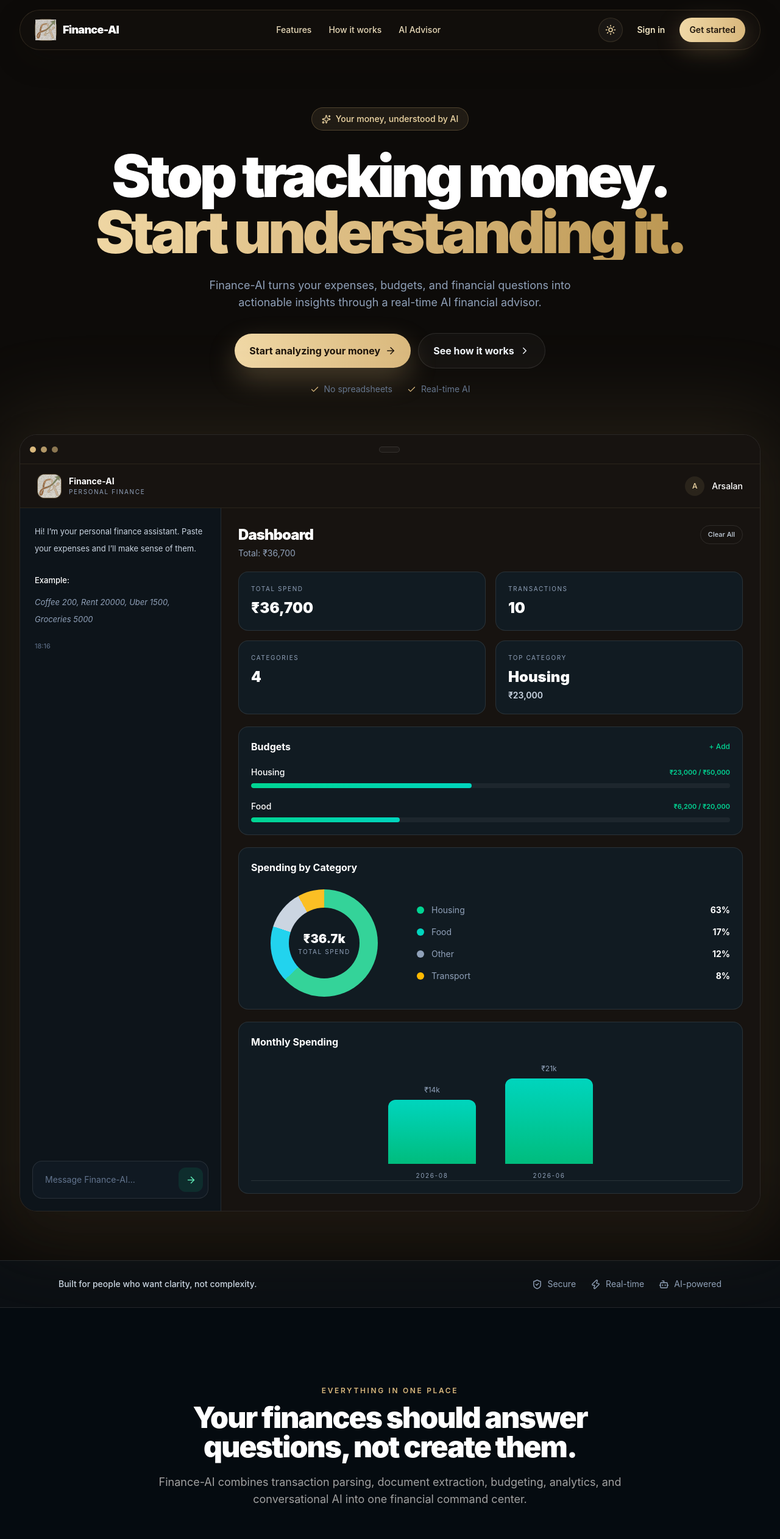
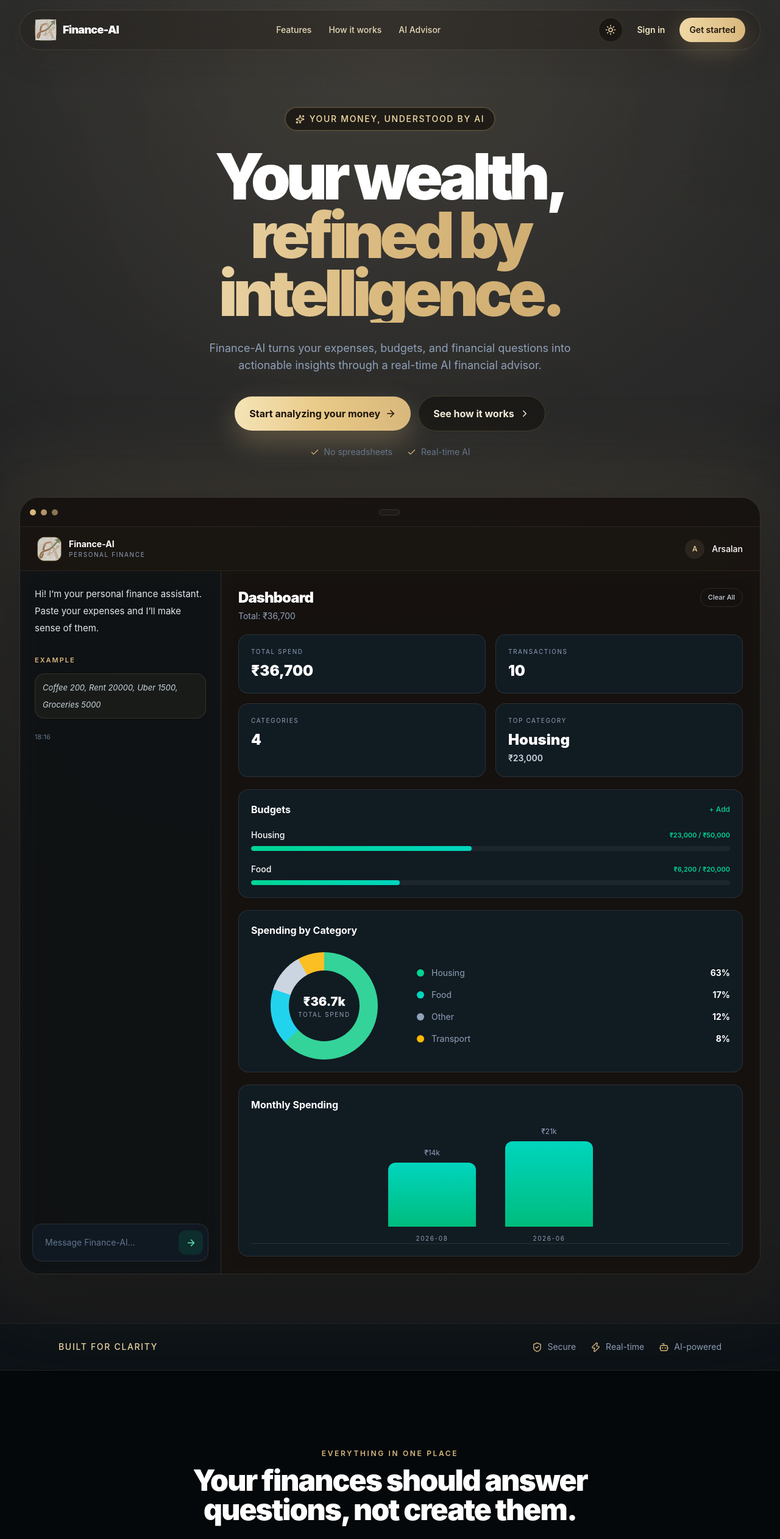
Before and after one commit to arsalanfarooq12/finance-agent, a React (Vite) app in the folder frontend/: page / in a window 1280 px wide. Shown: the top 2523 px of the page at 61% size. Built offline with nearby package versions, Linux system fonts and the light colour scheme; no server answers.

Commit message:
style: enhance visual design and responsiveness in LandingPage component

```diff
--- a/frontend/src/pages/LandingPage.tsx
+++ b/frontend/src/pages/LandingPage.tsx
@@ -7,7 +7,6 @@ import {
   Check,
   ChevronRight,
   CreditCard,
-  FileText,
   MessageSquare,
   Moon,
   ShieldCheck,
@@ -66,9 +65,9 @@ function Badge({
 }) {
   return (
     <div
-      className={`inline-flex items-center gap-2 rounded-full border px-4 py-2 text-sm font-medium backdrop-blur-sm ${
+      className={`inline-flex items-center gap-2 rounded-full border px-4 py-2 text-sm font-medium tracking-[0.12em] uppercase backdrop-blur-sm ${
         darkMode
-          ? "border-[#d9b87d]/25 bg-[#d9b87d]/10 text-[#f0d8a6]"
+          ? "border-[#d9b87d]/30 bg-[#1a150f]/80 text-[#f3deaa] shadow-[0_0_0_1px_rgba(217,184,125,0.12)]"
           : "border-[#d9b87d]/25 bg-[#f7efe3] text-[#886a2e]"
       }`}
     >
@@ -119,9 +118,6 @@ function SectionHeading({
 }
 
 function DashboardPreview({ darkMode }: { darkMode: boolean }) {
-  const surface = darkMode
-    ? "border-white/10 bg-[#0f1419]"
-    : "border-slate-200 bg-white";
   const textPrimary = darkMode ? "text-white" : "text-slate-950";
   const textSecondary = darkMode ? "text-slate-400" : "text-slate-500";
 
@@ -129,20 +125,20 @@ function DashboardPreview({ darkMode }: { darkMode: boolean }) {
     <div className="relative mx-auto mt-10 max-w-[1250px] sm:mt-16">
       <div
         className={`absolute -inset-10 rounded-[4rem] blur-3xl ${
-          darkMode ? "bg-[#d9b87d]/10" : "bg-[#f7efe3]/80"
+          darkMode ? "bg-[#d9b87d]/12" : "bg-[#f7efe3]/80"
         }`}
       />
 
       <div
-        className={`relative overflow-hidden rounded-[1.75rem] border shadow-[0_35px_80px_rgba(26,18,10,0.22)] ${
-          darkMode ? "bg-[#120f0d]" : "bg-white"
-        } ${surface}`}
+        className={`relative overflow-hidden rounded-[2rem] border border-white/10 shadow-[0_40px_100px_rgba(7,8,12,0.45)] backdrop-blur-2xl ${
+          darkMode ? "bg-[rgba(18,15,13,0.68)]" : "bg-[rgba(255,255,255,0.62)]"
+        }`}
       >
         <div
           className={`flex h-12 items-center justify-between border-b px-4 ${
             darkMode
-              ? "border-[#d9b87d]/10 bg-[#171310]"
-              : "border-[#ead8b4] bg-[#fbf7f2]"
+              ? "border-[#d9b87d]/10 bg-[rgba(23,19,16,0.78)]"
+              : "border-[#ead8b4] bg-[rgba(251,247,242,0.72)]"
           }`}
         >
           <div className="flex items-center gap-2">
@@ -167,8 +163,8 @@ function DashboardPreview({ darkMode }: { darkMode: boolean }) {
         <div
           className={`flex h-[72px] items-center justify-between border-b px-5 sm:px-7 ${
             darkMode
-              ? "border-[#d9b87d]/10 bg-[#171310]"
-              : "border-[#ead8b4] bg-[#fffdf9]"
+              ? "border-[#d9b87d]/10 bg-[rgba(23,19,16,0.70)]"
+              : "border-[#ead8b4] bg-[rgba(255,253,249,0.70)]"
           }`}
         >
           <div className="flex items-center gap-3">
@@ -202,10 +198,10 @@ function DashboardPreview({ darkMode }: { darkMode: boolean }) {
 
         <div className="grid md:grid-cols-[280px_1fr] lg:grid-cols-[330px_1fr]">
           <aside
-            className={`relative hidden min-h-[650px] flex-col border-r md:flex ${
+            className={`relative hidden min-h-[650px] flex-col border-r backdrop-blur-md md:flex ${
               darkMode
-                ? "border-white/10 bg-[#0d141a]"
-                : "border-slate-200 bg-slate-50"
+                ? "border-white/10 bg-[#0d141a]/55"
+                : "border-slate-200 bg-slate-50/60"
             }`}
           >
             <div className="p-5 sm:p-6">
@@ -214,14 +210,16 @@ function DashboardPreview({ darkMode }: { darkMode: boolean }) {
                   darkMode ? "text-slate-300" : "text-slate-700"
                 }`}
               >
-                <p>
+                <p className="text-[15px] leading-7 text-slate-200">
                   Hi! I’m your personal finance assistant. Paste your expenses
                   and I’ll make sense of them.
                 </p>
-                <p className="mt-6 font-medium text-white">Example:</p>
+                <p className="mt-6 text-[11px] font-semibold uppercase tracking-[0.18em] text-[#d9b87d]">
+                  Example
+                </p>
                 <p
-                  className={`mt-2 italic ${
-                    darkMode ? "text-slate-400" : "text-slate-600"
+                  className={`mt-2 rounded-2xl border border-[#d9b87d]/15 bg-[#d9b87d]/5 px-3 py-2 italic ${
+                    darkMode ? "text-slate-300" : "text-slate-600"
                   }`}
                 >
                   Coffee 200, Rent 20000, Uber 1500, Groceries 5000
@@ -267,8 +265,8 @@ function DashboardPreview({ darkMode }: { darkMode: boolean }) {
           </aside>
 
           <div
-            className={`min-w-0 overflow-hidden ${
-              darkMode ? "bg-[#171310]" : "bg-[#fffaf2]"
+            className={`min-w-0 overflow-hidden backdrop-blur-md ${
+              darkMode ? "bg-[#171310]/70" : "bg-[#fffaf2]/60"
             }`}
           >
             <div className="p-4 sm:p-7">
@@ -526,16 +524,18 @@ export default function FinanceLandingPage() {
     return (
       <main
         className={`min-h-screen overflow-hidden transition-colors duration-300 ${
-          darkMode ? "bg-[#0d0b09] text-white" : "bg-[#fffaf4] text-slate-950"
+          darkMode
+            ? "bg-[radial-gradient(circle_at_top,_rgba(246,220,170,0.18),_transparent_28%),radial-gradient(circle_at_bottom,_rgba(163,177,255,0.08),_transparent_34%),linear-gradient(180deg,_rgba(20,23,28,0.90),_rgba(16,18,22,0.96))] text-white"
+            : "bg-[radial-gradient(circle_at_top,_rgba(217,184,125,0.22),_transparent_26%),radial-gradient(circle_at_bottom,_rgba(152,166,255,0.06),_transparent_32%),linear-gradient(180deg,_rgba(255,252,248,0.96),_rgba(247,242,235,0.99))] text-slate-950"
         }`}
       >
         <header className="fixed inset-x-0 top-0 z-50">
           <div className="mx-auto max-w-7xl px-4 pt-4 sm:px-6 lg:px-8">
             <div
-              className={`flex items-center justify-between rounded-full border px-4 py-3 shadow-[0_16px_50px_rgba(30,22,12,0.18)] backdrop-blur-xl sm:px-6 ${
+              className={`flex items-center justify-between rounded-full border px-4 py-3 shadow-[0_16px_50px_rgba(33,29,24,0.14)] backdrop-blur-2xl sm:px-6 ${
                 darkMode
-                  ? "border-[#d9b87d]/15 bg-[#130f0d]/80"
-                  : "border-[#ead8b4]/80 bg-[#fffaf3]/85"
+                  ? "border-white/10 bg-[rgba(37,32,27,0.42)]"
+                  : "border-white/60 bg-[rgba(255,255,255,0.55)]"
               }`}
             >
               <button
@@ -624,19 +624,21 @@ export default function FinanceLandingPage() {
                 darkMode ? "bg-[#d9b87d]/8" : "bg-[#f0e6d1]/60"
               }`}
             />
+            <div className="absolute inset-0 bg-[radial-gradient(circle_at_50%_0%,rgba(255,255,255,0.12),transparent_26%)]" />
+            <div className="absolute inset-0 backdrop-blur-[1px]" />
           </div>
 
           <div className="mx-auto max-w-5xl text-center">
             <Badge darkMode={darkMode}>Your money, understood by AI</Badge>
 
             <h1
-              className={`mx-auto mt-7 max-w-5xl text-5xl font-black leading-[0.96] tracking-[-0.06em] sm:text-6xl lg:text-8xl ${
+                  className={`mx-auto mt-7 max-w-5xl text-5xl font-black leading-[0.92] tracking-[-0.07em] sm:text-6xl lg:text-[6.5rem] ${
                 darkMode ? "text-white" : "text-slate-950"
               }`}
             >
-              Stop tracking money.
-              <span className="block bg-gradient-to-r from-[#f0d8a6] via-[#d9b87d] to-[#b9944e] bg-clip-text text-transparent">
-                Start understanding it.
+                  Your wealth,
+                  <span className="block bg-gradient-to-r from-[#f7e7c0] via-[#d9b87d] to-[#c6a367] bg-clip-text text-transparent">
+                    refined by intelligence.
               </span>
             </h1>
 
@@ -652,7 +654,7 @@ export default function FinanceLandingPage() {
             <div className="mt-9 flex flex-col items-center justify-center gap-3 sm:flex-row">
               <button
                 onClick={openAuth}
-                className="group inline-flex w-full items-center justify-center gap-2 rounded-full bg-gradient-to-r from-[#f0d8a6] to-[#d9b87d] px-6 py-4 text-base font-bold text-[#1d140b] shadow-[0_18px_45px_rgba(217,184,125,0.28)] transition hover:brightness-110 sm:w-auto"
+                className="group inline-flex w-full items-center justify-center gap-2 rounded-full bg-gradient-to-r from-[#f5e4b7] via-[#e8c987] to-[#d9b87d] px-6 py-4 text-base font-bold text-[#1d140b] shadow-[0_18px_45px_rgba(217,184,125,0.3)] transition hover:scale-[1.01] hover:brightness-110 sm:w-auto"
               >
                 Start analyzing your money
                 <ArrowRight
@@ -665,7 +667,7 @@ export default function FinanceLandingPage() {
                 href="#how-it-works"
                 className={`inline-flex w-full items-center justify-center gap-2 rounded-full border px-6 py-4 text-base font-bold transition sm:w-auto ${
                   darkMode
-                    ? "border-white/10 bg-white/3 text-slate-100 hover:bg-white/5"
+                    ? "border-[#d9b87d]/20 bg-[#12100d]/60 text-[#f5eedb] hover:bg-[#1d1713]"
                     : "border-slate-200 bg-white text-slate-700 hover:bg-slate-50"
                 }`}
               >
@@ -696,17 +698,17 @@ export default function FinanceLandingPage() {
         <section
           className={`border-y ${
             darkMode
-              ? "border-white/10 bg-[#0b1218]/70"
+              ? "border-[#d9b87d]/10 bg-[#0b1218]/70"
               : "border-slate-200 bg-slate-50/70"
           }`}
         >
           <div className="mx-auto flex max-w-6xl flex-col items-center justify-between gap-5 px-4 py-7 text-center sm:flex-row sm:px-6 sm:text-left lg:px-8">
             <p
-              className={`text-sm font-medium ${
-                darkMode ? "text-slate-300" : "text-slate-500"
+              className={`text-sm font-medium tracking-[0.12em] uppercase ${
+                darkMode ? "text-[#f0d8a6]" : "text-[#86682d]"
               }`}
             >
-              Built for people who want clarity, not complexity.
+              Built for clarity
             </p>
 
             <div
@@ -715,15 +717,15 @@ export default function FinanceLandingPage() {
               }`}
             >
               <div className="flex items-center gap-2 text-sm">
-                <ShieldCheck size={17} />
+                <ShieldCheck size={17} className="text-[#d9b87d]" />
                 Secure
               </div>
               <div className="flex items-center gap-2 text-sm">
-                <Zap size={17} />
+                <Zap size={17} className="text-[#d9b87d]" />
                 Real-time
               </div>
               <div className="flex items-center gap-2 text-sm">
-                <Bot size={17} />
+                <Bot size={17} className="text-[#d9b87d]" />
                 AI-powered
               </div>
             </div>
@@ -733,7 +735,7 @@ export default function FinanceLandingPage() {
         <section
           id="features"
           className={`px-4 py-24 sm:px-6 lg:px-8 lg:py-32 ${
-            darkMode ? "bg-[#050b10]" : "bg-white"
+            darkMode ? "bg-[#04080b]" : "bg-[#fffdfa]"
           }`}
         >
           <SectionHeading
@@ -749,13 +751,13 @@ export default function FinanceLandingPage() {
               return (
                 <div
                   key={feature.title}
-                  className={`group rounded-[1.6rem] border p-7 transition duration-300 hover:-translate-y-1 ${
+                  className={`group rounded-[1.7rem] border p-7 transition duration-300 hover:-translate-y-1 hover:shadow-[0_20px_60px_rgba(205,154,71,0.12)] ${
                     darkMode
                       ? "border-[#d9b87d]/15 bg-[#120f0d] hover:border-[#d9b87d]/35 hover:bg-[#171310]"
                       : "border-[#ead8b4] bg-[#fffaf2] hover:border-[#d9b87d]/35 hover:bg-[#f5ecdd]"
                   }`}
                 >
-                  <div className="flex h-12 w-12 items-center justify-center rounded-2xl bg-[#d9b87d]/10 text-[#f0d8a6] transition group-hover:bg-[#d9b87d] group-hover:text-[#1d140b]">
+                  <div className="flex h-12 w-12 items-center justify-center rounded-2xl bg-[#d9b87d]/12 text-[#f0d8a6] ring-1 ring-[#d9b87d]/10 transition group-hover:bg-[#d9b87d] group-hover:text-[#1d140b]">
                     <Icon size={21} />
                   </div>
 
@@ -781,7 +783,7 @@ export default function FinanceLandingPage() {
 
         <section
           id="how-it-works"
-          className="bg-[#071016] px-4 py-24 text-white sm:px-6 lg:px-8 lg:py-32"
+          className="bg-[radial-gradient(circle_at_top,_rgba(217,184,125,0.12),_transparent_45%),_#071016] px-4 py-24 text-white sm:px-6 lg:px-8 lg:py-32"
         >
           <div className="mx-auto max-w-6xl">
             <div className="grid items-center gap-16 lg:grid-cols-2">
@@ -824,7 +826,7 @@ export default function FinanceLandingPage() {
                     },
                   ].map((step) => (
                     <div key={step.number} className="flex gap-4">
-                      <div className="flex h-10 w-10 shrink-0 items-center justify-center rounded-xl border border-[#d9b87d]/15 bg-[#d9b87d]/5 text-xs font-bold text-[#f0d8a6]">
+                      <div className="flex h-10 w-10 shrink-0 items-center justify-center rounded-xl border border-[#d9b87d]/20 bg-[#d9b87d]/8 text-xs font-bold text-[#f0d8a6] shadow-[0_0_0_1px_rgba(217,184,125,0.08)]">
                         {step.number}
                       </div>
                       <div>
@@ -840,7 +842,7 @@ export default function FinanceLandingPage() {
 
               <div className="relative">
                 <div className="absolute -inset-10 rounded-full bg-[#d9b87d]/10 blur-3xl" />
-                <div className="relative rounded-[2rem] border border-[#d9b87d]/15 bg-[#120f0d] p-5 shadow-[0_30px_80px_rgba(20,14,8,0.42)]">
+                <div className="relative rounded-[2rem] border border-[#d9b87d]/15 bg-[#120f0d] p-5 shadow-[0_30px_80px_rgba(20,14,8,0.42)] ring-1 ring-white/5">
                   <div className="mb-5 flex items-center gap-3">
                     <div className="flex h-10 w-10 items-center justify-center rounded-xl bg-gradient-to-br from-[#f0d8a6] to-[#d9b87d] text-[#1d140b]">
                       <Bot size={18} />
@@ -903,7 +905,7 @@ export default function FinanceLandingPage() {
             darkMode ? "bg-[#050b10]" : "bg-white"
           }`}
         >
-          <div className="mx-auto max-w-6xl rounded-[2rem] border border-[#d9b87d]/20 bg-gradient-to-br from-[#d9b87d]/12 to-[#120f0d] px-6 py-12 text-white sm:px-10 lg:px-16 lg:py-16">
+          <div className="mx-auto max-w-6xl rounded-[2rem] border border-[#d9b87d]/20 bg-[radial-gradient(circle_at_top,_rgba(217,184,125,0.18),_transparent_38%),_linear-gradient(135deg,_rgba(217,184,125,0.12),_rgba(18,15,13,0.96))] px-6 py-12 text-white shadow-[0_24px_80px_rgba(14,10,6,0.45)] sm:px-10 lg:px-16 lg:py-16">
             <div className="grid items-center gap-12 lg:grid-cols-[1fr_0.85fr]">
               <div>
                 <div className="inline-flex items-center gap-2 rounded-full border border-[#d9b87d]/25 bg-[#d9b87d]/8 px-4 py-2 text-sm font-medium text-[#f0d8a6]">
@@ -958,8 +960,8 @@ export default function FinanceLandingPage() {
         <section
           className={`border-t px-4 py-24 sm:px-6 lg:px-8 ${
             darkMode
-              ? "border-[#d9b87d]/10 bg-[#0d0b09]"
-              : "border-[#ead8b4] bg-[#fffaf2]"
+              ? "border-[#d9b87d]/10 bg-[radial-gradient(circle_at_top,_rgba(217,184,125,0.10),_transparent_35%),_#0d0b09]"
+              : "border-[#ead8b4] bg-[radial-gradient(circle_at_top,_rgba(217,184,125,0.08),_transparent_35%),_#fffaf2]"
           }`}
         >
           <div className="mx-auto max-w-4xl text-center">
```
